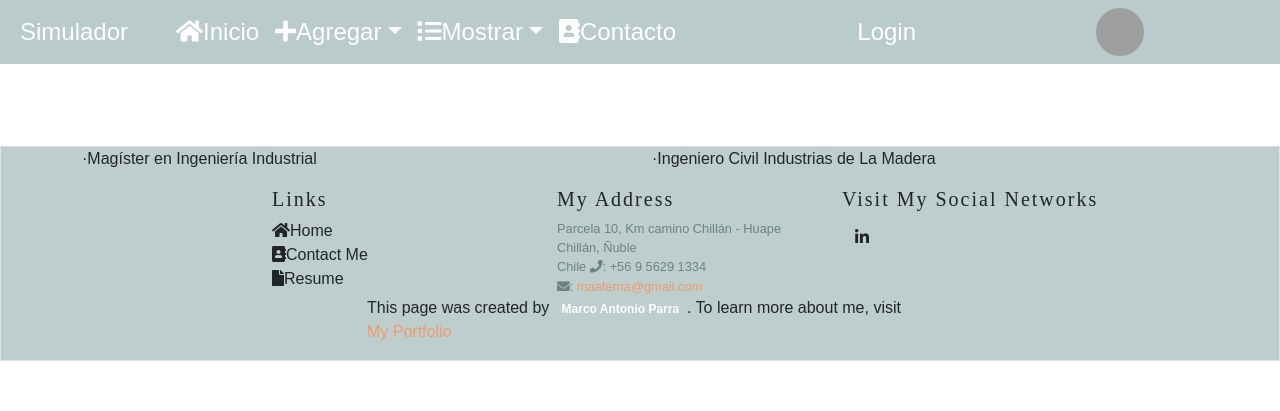
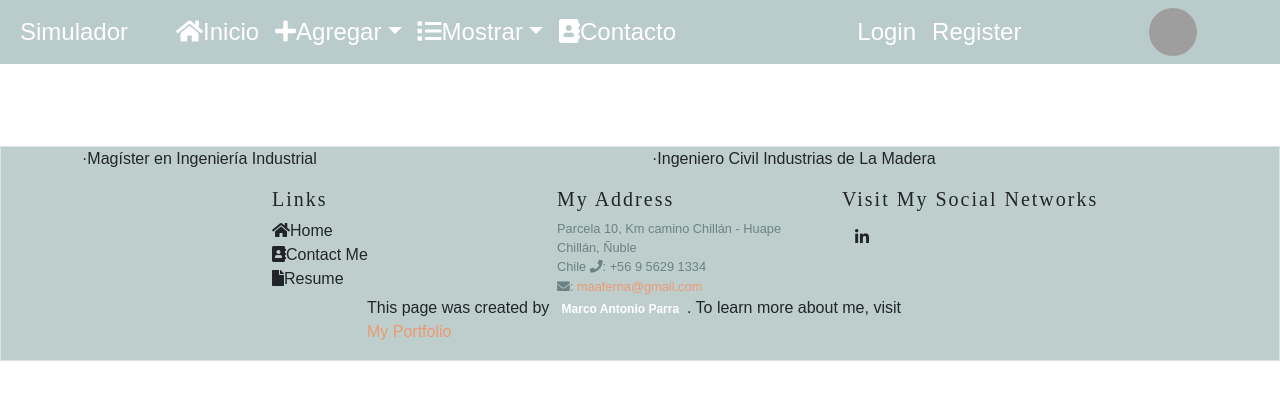
Before and after one commit to maaferna/my_collection_data_processing, a Django app: page /registration/register in a window 1280 px wide. Shown: the top 411 px of the page. Run offline with Django 4.2, Linux system fonts and the light colour scheme; some libraries are stand-ins or nearby versions; grey boxes are pictures that could not be loaded.

Commit message:
It was updated templates, views to customize render login logout register users

```diff
--- a/project_name/project_name/settings.py
+++ b/project_name/project_name/settings.py
@@ -150,3 +150,6 @@ DEFAULT_AUTO_FIELD = 'django.db.models.BigAutoField'
 #Allowed Crispy forms
 CRISPY_ALLOWED_TEMPLATE_PACKS = "bootstrap5"
 CRISPY_TEMPLATE_PACK = "bootstrap5"
+
+# Replace 'home' with the URL name of the page you want to redirect to
+LOGOUT_REDIRECT_URL = 'home'
--- a/project_name/project_name/urls.py
+++ b/project_name/project_name/urls.py
@@ -19,6 +19,7 @@ from django.urls import path, include
 
 urlpatterns = [
     path('admin/', admin.site.urls),
+    path('accounts/', include('django.contrib.auth.urls')),
     path('', include('app_name.urls')), #updated this name with real app
     path('registration/', include('registration.urls')),
 ]
--- a/project_name/registration/urls.py
+++ b/project_name/registration/urls.py
@@ -6,4 +6,5 @@ urlpatterns = [
     path('logout', view_logout, name="logout"),
     path('register', view_register, name="register"),
     path('contact/', contact_view, name='contact_me'),
+
 ]
--- a/project_name/registration/views.py
+++ b/project_name/registration/views.py
@@ -38,7 +38,7 @@ def view_register(request):
     form = RegistroUsuarioForm(request.POST)
     if form.is_valid():
       user = form.save()
-      user.groups.add(Group.objects.get(name="visualizar_catalogo"))
+      #user.groups.add(Group.objects.get(name="visualizar_catalogo"))
       login(request, user)
       messages.success(request, "Registrado Satisfactoriamente." )
       return HttpResponseRedirect('/')
@@ -46,11 +46,11 @@ def view_register(request):
   form = RegistroUsuarioForm()
   return render (request=request, template_name="registration/registro.html", context={"register_form":form})
 
-
+@login_required
 def view_logout(request):
   logout(request)
   messages.info(request, "Se ha cerrado la sesión satisfactoriamente.")
-  return HttpResponseRedirect('')
+  return redirect('home')
 
 
 def contact_view(request):
--- a/project_name/templates/base.html
+++ b/project_name/templates/base.html
@@ -28,9 +28,6 @@
         </main>
         <br>
         {% include 'partials/_footer.html' %}
-        {% block js %}
-        {% endblock %}
-
         <script src="{% static 'js/scripts.js' %}"></script>
 
     </body>
--- a/project_name/templates/partials/_header.html
+++ b/project_name/templates/partials/_header.html
@@ -36,14 +36,17 @@
                 <ul class="navbar-nav mr-auto">
                     {% if user.is_authenticated %}
                     <li class="nav-item">
-                        <a class="nav-link" href="/logout">Salir</a>
+                        <a class="nav-link" href="registration/logout">Salir</a>
                     </li>
                     <li class="nav-item">
                         <a class="nav-link" href="#">Hola, {{user.username}}</a>
                     </li>
                     {% else %}
                         <li class="nav-item">
-                            <a class="nav-link" href="/admin">Login</a>
+                            <a class="nav-link" href="{% url 'login' %}">Login</a>
+                        </li>
+                        <li class="nav-item">
+                            <a class="nav-link" href="{% url 'register' %}">Register</a>
                         </li>
                     {% endif %}
                 </ul>
--- a/project_name/templates/registration/registro.html
+++ b/project_name/templates/registration/registro.html
@@ -1,12 +1,12 @@
 {% include "base.html" %}
+{% block content %}
 {% load crispy_forms_tags %}
-{% block content %}
-
 <!--Registro-->
 <div class="container py-5">
     <h1>Registro</h1>
     <form method="POST">
- {% csrf_token %} {{ register_form|crispy }}
+        {% csrf_token %}
+        {{ register_form|crispy }}
         <button class="btn btn-primary" type="submit">Register</button>
     </form>
     <p class="text-center">
```
Lines whose indentation alone changed are shown as unchanged.
